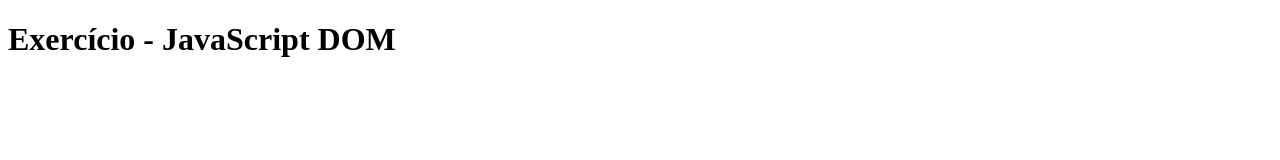
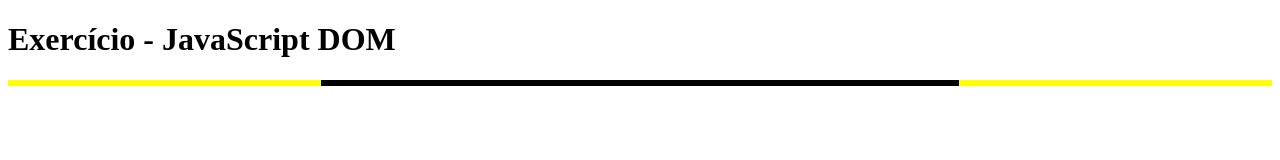
Before and after one commit to RaphaelMocellin/trybe-exercicios, a plain HTML site: page fundamentos/secao-05-javascript-dom/dia-02-elementos/index.html in a window 1280 px wide. Drawn offline with Linux system fonts and the light colour scheme.

Commit message:
finalizado exercico 3

```diff
--- a/fundamentos/secao-05-javascript-dom/dia-02-elementos/index.html
+++ b/fundamentos/secao-05-javascript-dom/dia-02-elementos/index.html
@@ -67,6 +67,11 @@
         let tagMain = document.createElement('main');
         tagMain.className = 'main-content';
         corpo.appendChild(tagMain);
+
+        // Adicionando tag Section como filho da main
+        let tagSection = document.createElement('section');
+        tagSection.className = 'center-content';
+        tagMain.appendChild(tagSection);
     </script>
   </body>
 </html>
```
